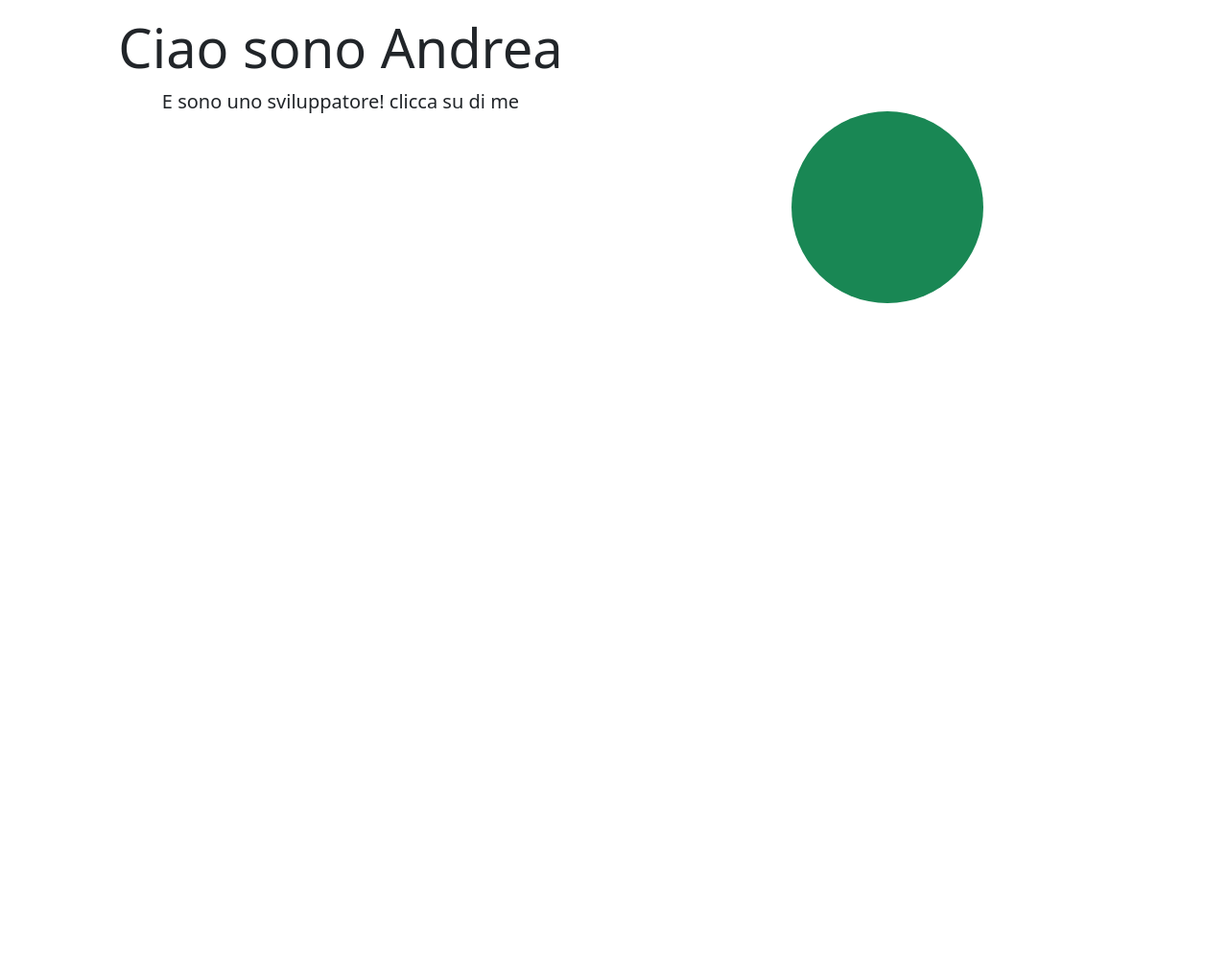
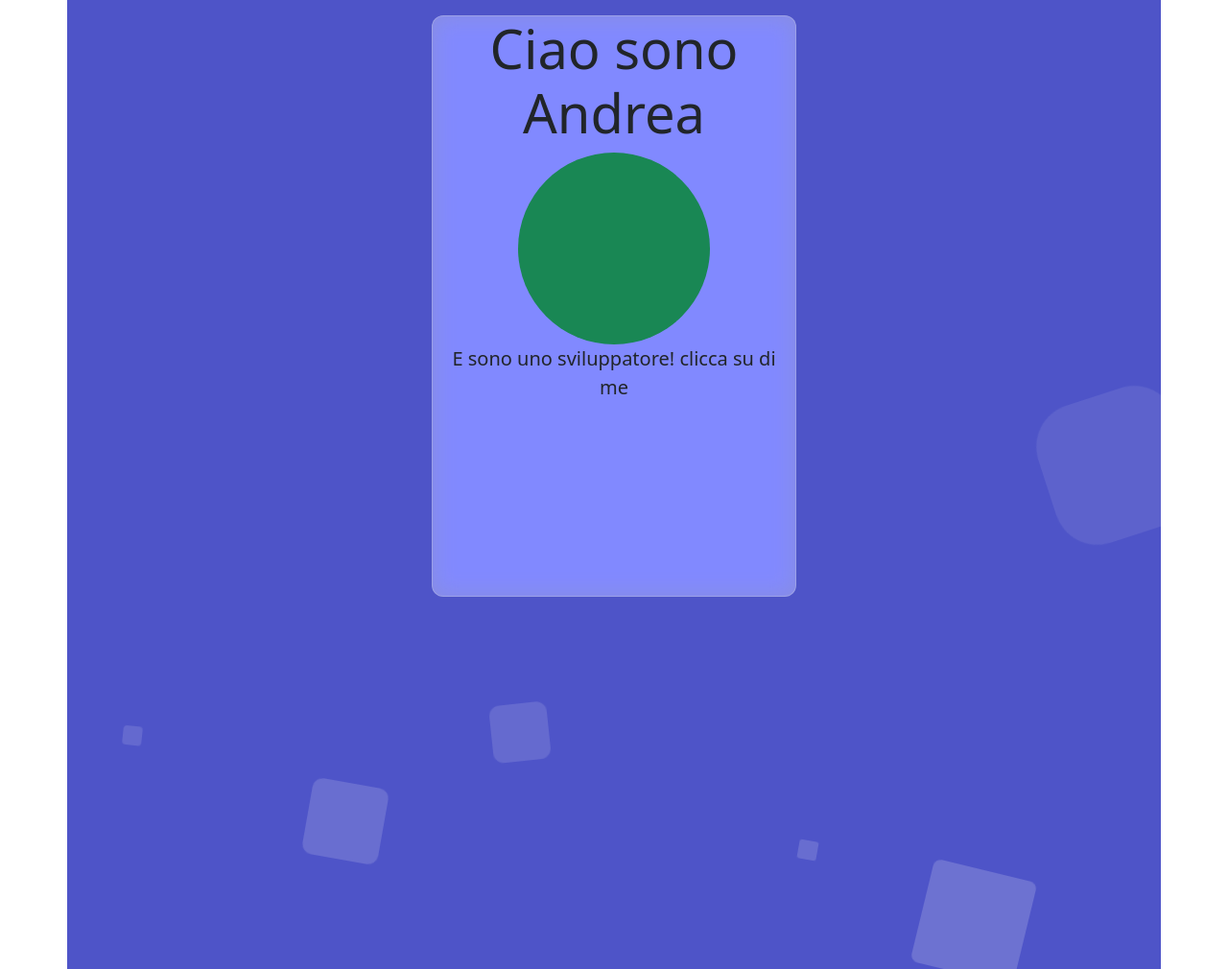
Before and after one commit to latorreandrea/la_resume, a Flask app: page / in a window 1280 px wide. Shown: the whole page at 96% size. Run offline with Flask 3, Linux system fonts and the light colour scheme.

Commit message:
fixed card and add gm-card class for glassmorfism effect

```diff
--- a/blueprints/home/static/css/style.css
+++ b/blueprints/home/static/css/style.css
@@ -9,11 +9,13 @@ h1 {
     height: 200px;
     background-color: #ff6347;
     border-radius: 50%;
-    margin: 100px auto;
+    margin: auto;
+    transition: transform 0.5s ease-in-out;
   }
 
 #hero-img:hover {
     animation: rotate 3s infinite linear;
+    transition: transform 0.5s ease-in-out;
   }
 
   @keyframes rotate {
@@ -24,3 +26,139 @@ h1 {
       transform: rotateY(360deg);
     }
   }
+
+/* Glassmorphism card effect */
+.gm-card {
+    backdrop-filter: blur(13px) saturate(200%);
+    -webkit-backdrop-filter: blur(13px) saturate(200%);
+    background-color: rgba(255, 255, 255, 0.34);
+    border-radius: 12px;
+    border: 1px solid rgba(209, 213, 219, 0.3);
+    height:60vh;
+}
+
+/* Generated by https://generator.ui.glass/ */
+
+.area{
+  background: #4e54c8;
+  background: -webkit-linear-gradient(to left, #8f94fb, #4e54c8);
+  width: 100%;
+  height:100vh;
+
+
+}
+
+.circles{
+  position: absolute;
+  top: 0;
+  left: 0;
+  width: 100%;
+  height: 100%;
+  overflow: hidden;
+}
+
+.circles li{
+  position: absolute;
+  display: block;
+  list-style: none;
+  width: 20px;
+  height: 20px;
+  background: rgba(255, 255, 255, 0.2);
+  animation: animate 25s linear infinite;
+  bottom: -150px;
+
+}
+
+.circles li:nth-child(1){
+  left: 25%;
+  width: 80px;
+  height: 80px;
+  animation-delay: 0s;
+}
+
+
+.circles li:nth-child(2){
+  left: 10%;
+  width: 20px;
+  height: 20px;
+  animation-delay: 2s;
+  animation-duration: 12s;
+}
+
+.circles li:nth-child(3){
+  left: 70%;
+  width: 20px;
+  height: 20px;
+  animation-delay: 4s;
+}
+
+.circles li:nth-child(4){
+  left: 40%;
+  width: 60px;
+  height: 60px;
+  animation-delay: 0s;
+  animation-duration: 18s;
+}
+
+.circles li:nth-child(5){
+  left: 65%;
+  width: 20px;
+  height: 20px;
+  animation-delay: 0s;
+}
+
+.circles li:nth-child(6){
+  left: 75%;
+  width: 110px;
+  height: 110px;
+  animation-delay: 3s;
+}
+
+.circles li:nth-child(7){
+  left: 35%;
+  width: 150px;
+  height: 150px;
+  animation-delay: 7s;
+}
+
+.circles li:nth-child(8){
+  left: 50%;
+  width: 25px;
+  height: 25px;
+  animation-delay: 15s;
+  animation-duration: 45s;
+}
+
+.circles li:nth-child(9){
+  left: 20%;
+  width: 15px;
+  height: 15px;
+  animation-delay: 2s;
+  animation-duration: 35s;
+}
+
+.circles li:nth-child(10){
+  left: 85%;
+  width: 150px;
+  height: 150px;
+  animation-delay: 0s;
+  animation-duration: 11s;
+}
+
+
+
+@keyframes animate {
+
+  0%{
+      transform: translateY(0) rotate(0deg);
+      opacity: 1;
+      border-radius: 0;
+  }
+
+  100%{
+      transform: translateY(-1000px) rotate(720deg);
+      opacity: 0;
+      border-radius: 50%;
+  }
+
+}
--- a/blueprints/home/templates/home/home.html
+++ b/blueprints/home/templates/home/home.html
@@ -10,25 +10,31 @@
     <title>FindAndreaLatorre</title>
 </head>
 <body>
-    <div class="jd-flex align-items-center vh-100 text-center">
-        <div class="container pt-5 pt-md-3 pb-3">
+    <div class="jd-flex align-items-center vh-100 ">
+        <div class="container pt-5 pt-md-3 pb-3 area">
             <div class="row">
-                <div class="col-md-6">
+                <ul class="circles">
+                        <li></li>
+                        <li></li>
+                        <li></li>
+                        <li></li>
+                        <li></li>
+                        <li></li>
+                        <li></li>
+                        <li></li>
+                        <li></li>
+                        <li></li>
+                </ul>
+                <div class="col-md-4 mx-auto gm-card text-center">
                     <h1 class="display-4">Ciao sono Andrea</h1>
-                    <p class="lead">E sono uno sviluppatore! clicca su di me</p>
-                    <!-- <a class="btn btn-light btn-lg" href="#" role="button">Learn More</a> -->
-                </div>
-                <div class="col-md-6">
                     <!-- hero image -->
-                    <div id="hero-img" class="container pt-5 pt-md-3 pb-3 bg-success">
+                    <div id="hero-img" class="p-1 bg-success">
                         <div class="circle"></div>
                     </div>
+                    <p class="lead">E sono uno sviluppatore! clicca su di me</p>
                 </div>
             </div>
-
-
         </div>
-
     </div>
 
 
```
